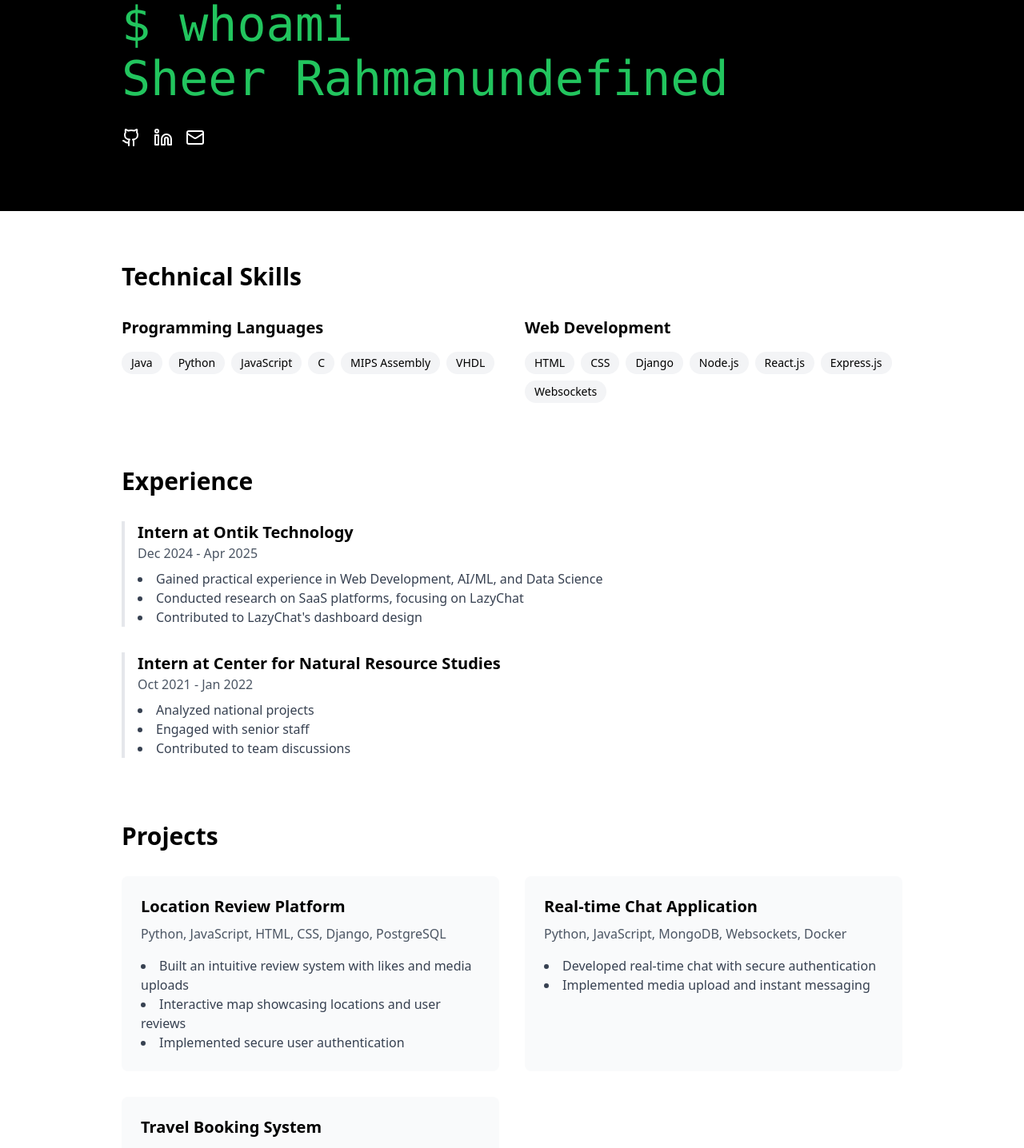
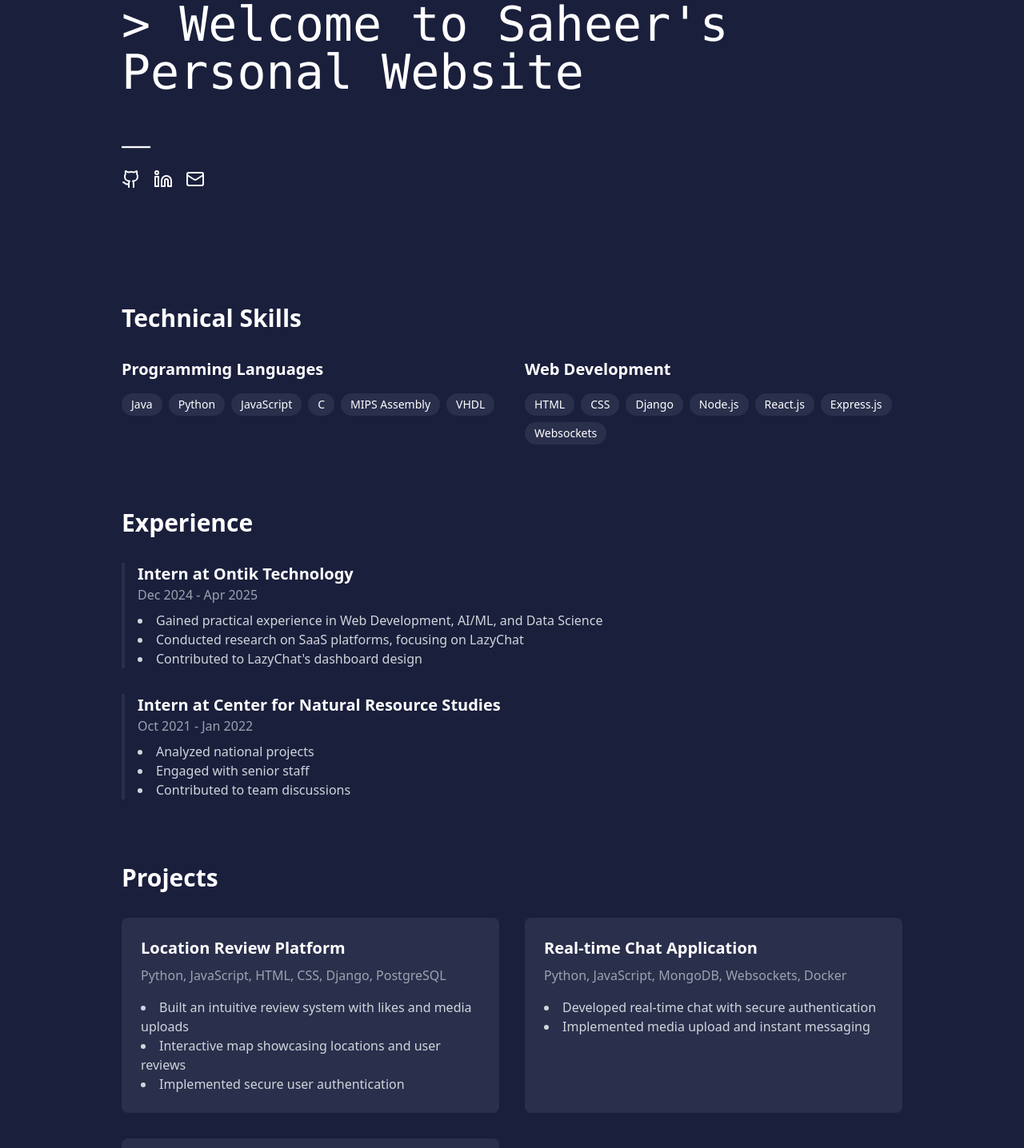
Before and after one commit to Saheerr/saheer.website, a React (Create React App) app: page / in a window 1280 px wide. Shown: the part 80-1516 px from the top of the page at 80% size. Built offline with nearby package versions, Linux system fonts and the light colour scheme.

Commit message:
fixed welcome message and added dark navy blue background

```diff
--- a/src/components/Portfolio.js
+++ b/src/components/Portfolio.js
@@ -3,40 +3,41 @@ import { Github, Linkedin, Mail } from 'lucide-react';
 
 const Portfolio = () => {
   const [text, setText] = useState('');
-  const fullName = 'Saheer Rahman';
-  const [showContent, setShowContent] = useState(false);
+  const welcomeMessage = "Welcome to Saheer's Personal Website";
+  const [typingComplete, setTypingComplete] = useState(false);
 
   useEffect(() => {
-    let index = 0;
-    const timer = setInterval(() => {
-      if (index < fullName.length) {
-        setText((prev) => prev + fullName[index]);
-        index++;
+    setText(''); // Reset text at start
+    let currentIndex = 0;
+
+    const typingInterval = setInterval(() => {
+      if (currentIndex < welcomeMessage.length) {
+        setText(welcomeMessage.slice(0, currentIndex + 1));
+        currentIndex++;
       } else {
-        clearInterval(timer);
-        setShowContent(true);
+        clearInterval(typingInterval);
+        setTypingComplete(true);
       }
     }, 100);
 
-    return () => clearInterval(timer);
+    return () => clearInterval(typingInterval);
   }, []);
 
   return (
-    <div className="min-h-screen bg-white">
+    <div className="min-h-screen bg-[#1a1f3c]">
       {/* Hero Section with Terminal Effect Name */}
-      <div className="bg-black py-20">
+      <div className="py-20">
         <div className="max-w-5xl mx-auto px-6">
-          <div className="font-mono text-4xl md:text-6xl text-green-500">
-            <span className="block">$ whoami</span>
-            <span className="block mt-2">{text}</span>
-            <span className={`inline-block ${showContent ? 'hidden' : ''}`}>_</span>
+          <div className="font-mono text-4xl md:text-6xl text-white">
+            <span className="block">> {text}</span>
+            <span className={`inline-block ${typingComplete ? 'animate-pulse' : ''}`}>_</span>
           </div>
 
           <div className="mt-8 flex gap-4">
-            <a href="https://github.com/yourusername" className="text-white hover:text-gray-300">
+            <a href="https://github.com/Saheerr" className="text-white hover:text-gray-300">
               <Github size={24} />
             </a>
-            <a href="https://linkedin.com/in/yourusername" className="text-white hover:text-gray-300">
+            <a href="https://www.linkedin.com/in/saheer-rahman-40098728a/" className="text-white hover:text-gray-300">
               <Linkedin size={24} />
             </a>
             <a href="mailto:saheerrahman98@gmail.com" className="text-white hover:text-gray-300">
@@ -50,23 +51,23 @@ const Portfolio = () => {
       <div className="max-w-5xl mx-auto px-6 py-16">
         {/* Skills Section */}
         <section className="mb-20">
-          <h2 className="text-3xl font-bold mb-8">Technical Skills</h2>
+          <h2 className="text-3xl font-bold mb-8 text-white">Technical Skills</h2>
           <div className="grid grid-cols-1 md:grid-cols-2 gap-8">
             <div>
-              <h3 className="text-xl font-semibold mb-4">Programming Languages</h3>
+              <h3 className="text-xl font-semibold mb-4 text-white">Programming Languages</h3>
               <div className="flex flex-wrap gap-2">
                 {['Java', 'Python', 'JavaScript', 'C', 'MIPS Assembly', 'VHDL'].map(skill => (
-                  <span key={skill} className="bg-gray-100 px-3 py-1 rounded-full text-sm">
+                  <span key={skill} className="bg-[#2a2f4c] text-white px-3 py-1 rounded-full text-sm">
                     {skill}
                   </span>
                 ))}
               </div>
             </div>
             <div>
-              <h3 className="text-xl font-semibold mb-4">Web Development</h3>
+              <h3 className="text-xl font-semibold mb-4 text-white">Web Development</h3>
               <div className="flex flex-wrap gap-2">
                 {['HTML', 'CSS', 'Django', 'Node.js', 'React.js', 'Express.js', 'Websockets'].map(skill => (
-                  <span key={skill} className="bg-gray-100 px-3 py-1 rounded-full text-sm">
+                  <span key={skill} className="bg-[#2a2f4c] text-white px-3 py-1 rounded-full text-sm">
                     {skill}
                   </span>
                 ))}
@@ -77,21 +78,21 @@ const Portfolio = () => {
 
         {/* Experience Section */}
         <section className="mb-20">
-          <h2 className="text-3xl font-bold mb-8">Experience</h2>
+          <h2 className="text-3xl font-bold mb-8 text-white">Experience</h2>
           <div className="space-y-8">
-            <div className="border-l-4 border-gray-200 pl-4">
-              <h3 className="text-xl font-semibold">Intern at Ontik Technology</h3>
-              <p className="text-gray-600 mb-2">Dec 2024 - Apr 2025</p>
-              <ul className="list-disc list-inside text-gray-700">
+            <div className="border-l-4 border-[#2a2f4c] pl-4">
+              <h3 className="text-xl font-semibold text-white">Intern at Ontik Technology</h3>
+              <p className="text-gray-400 mb-2">Dec 2024 - Apr 2025</p>
+              <ul className="list-disc list-inside text-gray-300">
                 <li>Gained practical experience in Web Development, AI/ML, and Data Science</li>
                 <li>Conducted research on SaaS platforms, focusing on LazyChat</li>
                 <li>Contributed to LazyChat's dashboard design</li>
               </ul>
             </div>
-            <div className="border-l-4 border-gray-200 pl-4">
-              <h3 className="text-xl font-semibold">Intern at Center for Natural Resource Studies</h3>
-              <p className="text-gray-600 mb-2">Oct 2021 - Jan 2022</p>
-              <ul className="list-disc list-inside text-gray-700">
+            <div className="border-l-4 border-[#2a2f4c] pl-4">
+              <h3 className="text-xl font-semibold text-white">Intern at Center for Natural Resource Studies</h3>
+              <p className="text-gray-400 mb-2">Oct 2021 - Jan 2022</p>
+              <ul className="list-disc list-inside text-gray-300">
                 <li>Analyzed national projects</li>
                 <li>Engaged with senior staff</li>
                 <li>Contributed to team discussions</li>
@@ -102,31 +103,31 @@ const Portfolio = () => {
 
         {/* Projects Section */}
         <section>
-          <h2 className="text-3xl font-bold mb-8">Projects</h2>
+          <h2 className="text-3xl font-bold mb-8 text-white">Projects</h2>
           <div className="grid grid-cols-1 md:grid-cols-2 gap-8">
-            <div className="bg-gray-50 p-6 rounded-lg">
-              <h3 className="text-xl font-semibold mb-2">Location Review Platform</h3>
-              <p className="text-gray-600 mb-4">Python, JavaScript, HTML, CSS, Django, PostgreSQL</p>
-              <ul className="list-disc list-inside text-gray-700">
+            <div className="bg-[#2a2f4c] p-6 rounded-lg">
+              <h3 className="text-xl font-semibold mb-2 text-white">Location Review Platform</h3>
+              <p className="text-gray-400 mb-4">Python, JavaScript, HTML, CSS, Django, PostgreSQL</p>
+              <ul className="list-disc list-inside text-gray-300">
                 <li>Built an intuitive review system with likes and media uploads</li>
                 <li>Interactive map showcasing locations and user reviews</li>
                 <li>Implemented secure user authentication</li>
               </ul>
             </div>
 
-            <div className="bg-gray-50 p-6 rounded-lg">
-              <h3 className="text-xl font-semibold mb-2">Real-time Chat Application</h3>
-              <p className="text-gray-600 mb-4">Python, JavaScript, MongoDB, Websockets, Docker</p>
-              <ul className="list-disc list-inside text-gray-700">
+            <div className="bg-[#2a2f4c] p-6 rounded-lg">
+              <h3 className="text-xl font-semibold mb-2 text-white">Real-time Chat Application</h3>
+              <p className="text-gray-400 mb-4">Python, JavaScript, MongoDB, Websockets, Docker</p>
+              <ul className="list-disc list-inside text-gray-300">
                 <li>Developed real-time chat with secure authentication</li>
                 <li>Implemented media upload and instant messaging</li>
               </ul>
             </div>
 
-            <div className="bg-gray-50 p-6 rounded-lg">
-              <h3 className="text-xl font-semibold mb-2">Travel Booking System</h3>
-              <p className="text-gray-600 mb-4">React.js, Node.js, Express.js, PostgreSQL</p>
-              <ul className="list-disc list-inside text-gray-700">
+            <div className="bg-[#2a2f4c] p-6 rounded-lg">
+              <h3 className="text-xl font-semibold mb-2 text-white">Travel Booking System</h3>
+              <p className="text-gray-400 mb-4">React.js, Node.js, Express.js, PostgreSQL</p>
+              <ul className="list-disc list-inside text-gray-300">
                 <li>Travel booking platform with user authentication</li>
                 <li>Integration with Amadeus API for flight booking</li>
               </ul>
```
